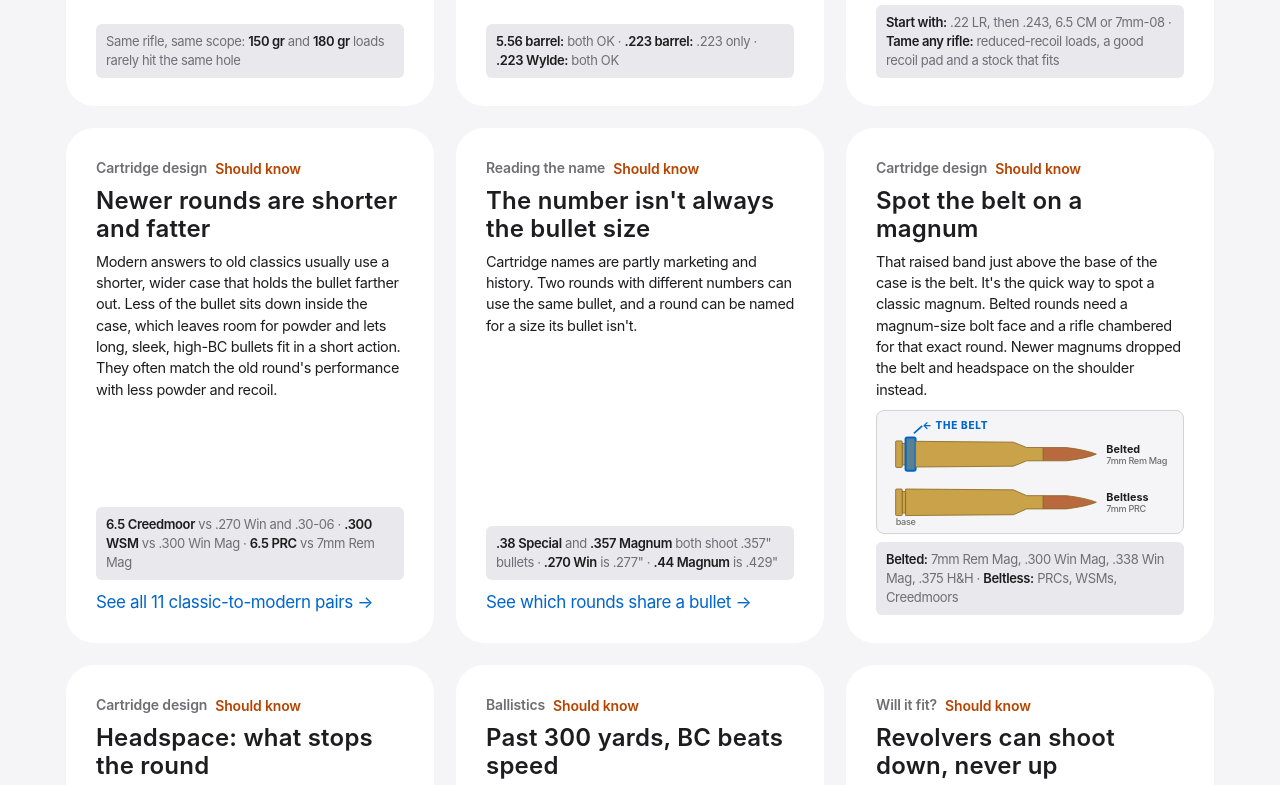
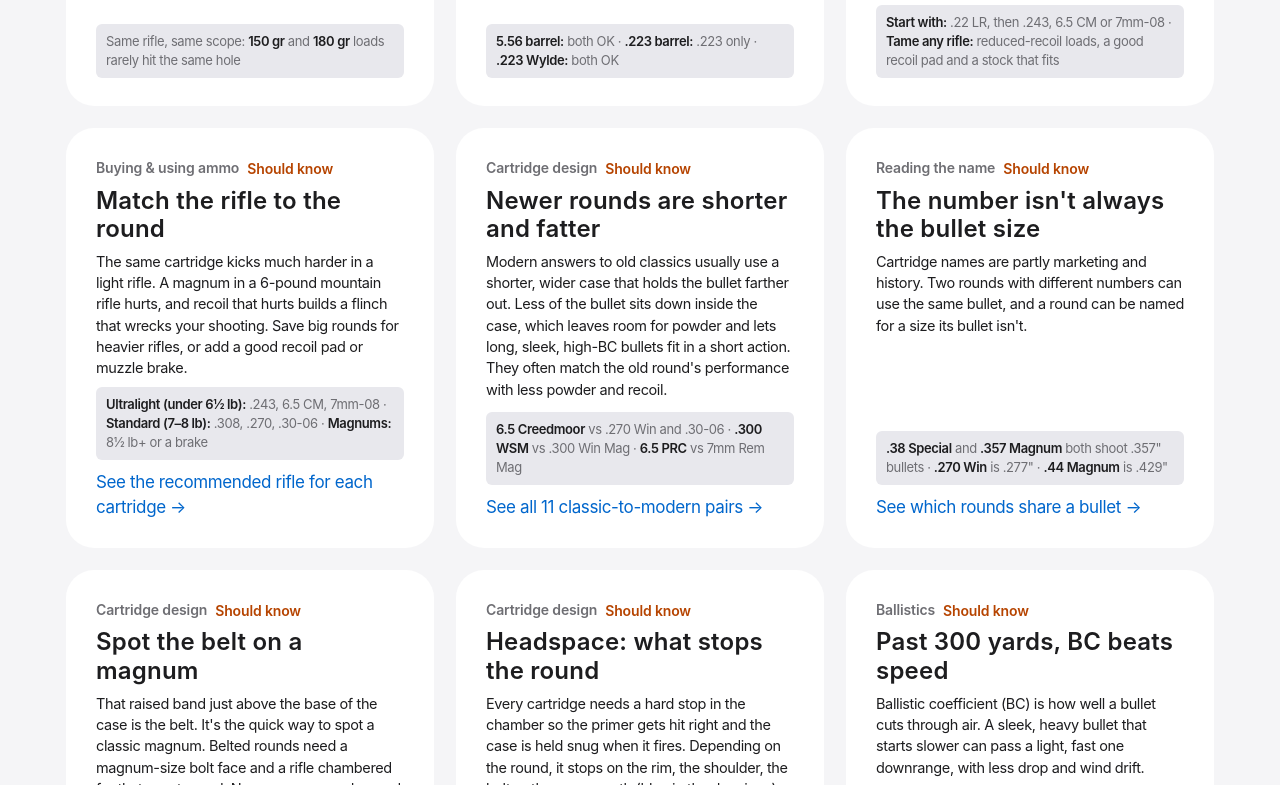
Before and after one commit to MarcusTravis/ammo-reference, a plain HTML site: page tips.html in a window 1280 px wide. Shown: the part 1102-1887 px from the top of the page. Drawn offline with Linux system fonts and the light colour scheme.

Commit message:
Tips: add should-know card "Match the rifle to the round"
Co-Authored-By: Claude Opus 5.5 <noreply@anthropic.com>
Claude-Session: https://claude.ai/code/session_01DhM3PWqgikD4qedQ7gduMj

```diff
--- a/tips.html
+++ b/tips.html
@@ -109,6 +109,9 @@ const TIPS=[
   {c:"buying",pro:1,t:"Lighter recoil makes better shooters",
    b:"Hard recoil is the fastest way to turn a new shooter off. Kick teaches a flinch, a flinch causes misses, and misses make people quit. A rifle you can shoot well beats a magnum you dread, and most deer hunting needs nothing more than a mild round.",
    x:"<b>Start with:</b> .22 LR, then .243, 6.5 CM or 7mm-08 \u00b7 <b>Tame any rifle:</b> reduced-recoil loads, a good recoil pad and a stock that fits"},
+  {c:"buying",pro:1,href:"hunting.html",more:"See the recommended rifle for each cartridge",t:"Match the rifle to the round",
+   b:"The same cartridge kicks much harder in a light rifle. A magnum in a 6-pound mountain rifle hurts, and recoil that hurts builds a flinch that wrecks your shooting. Save big rounds for heavier rifles, or add a good recoil pad or muzzle brake.",
+   x:"<b>Ultralight (under 6\u00bd lb):</b> .243, 6.5 CM, 7mm-08 \u00b7 <b>Standard (7\u20138 lb):</b> .308, .270, .30-06 \u00b7 <b>Magnums:</b> 8\u00bd lb+ or a brake"},
   {c:"design",pro:1,href:"modern-answers.html",more:"See all 11 classic-to-modern pairs",t:"Newer rounds are shorter and fatter",
    b:"Modern answers to old classics usually use a shorter, wider case that holds the bullet farther out. Less of the bullet sits down inside the case, which leaves room for powder and lets long, sleek, high-BC bullets fit in a short action. They often match the old round's performance with less powder and recoil.",
    x:"<b>6.5 Creedmoor</b> vs .270 Win and .30-06 · <b>.300 WSM</b> vs .300 Win Mag · <b>6.5 PRC</b> vs 7mm Rem Mag"},
```
